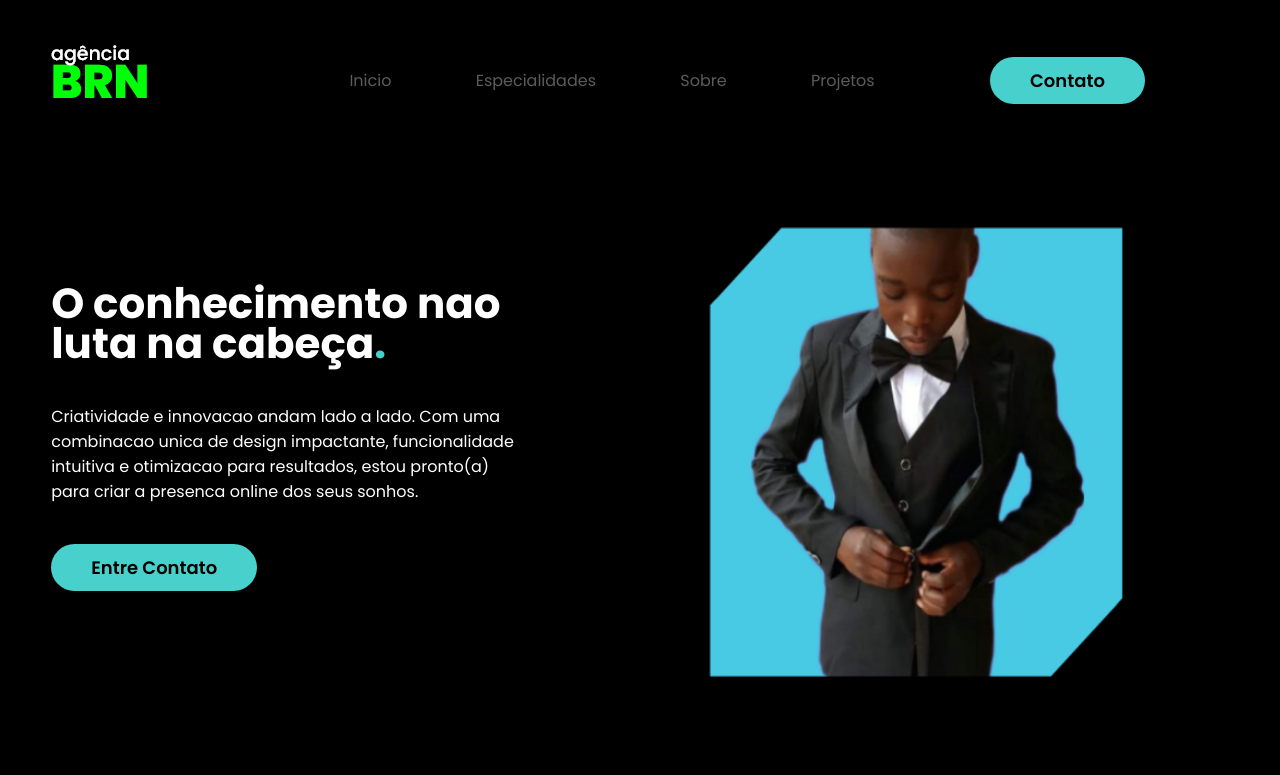
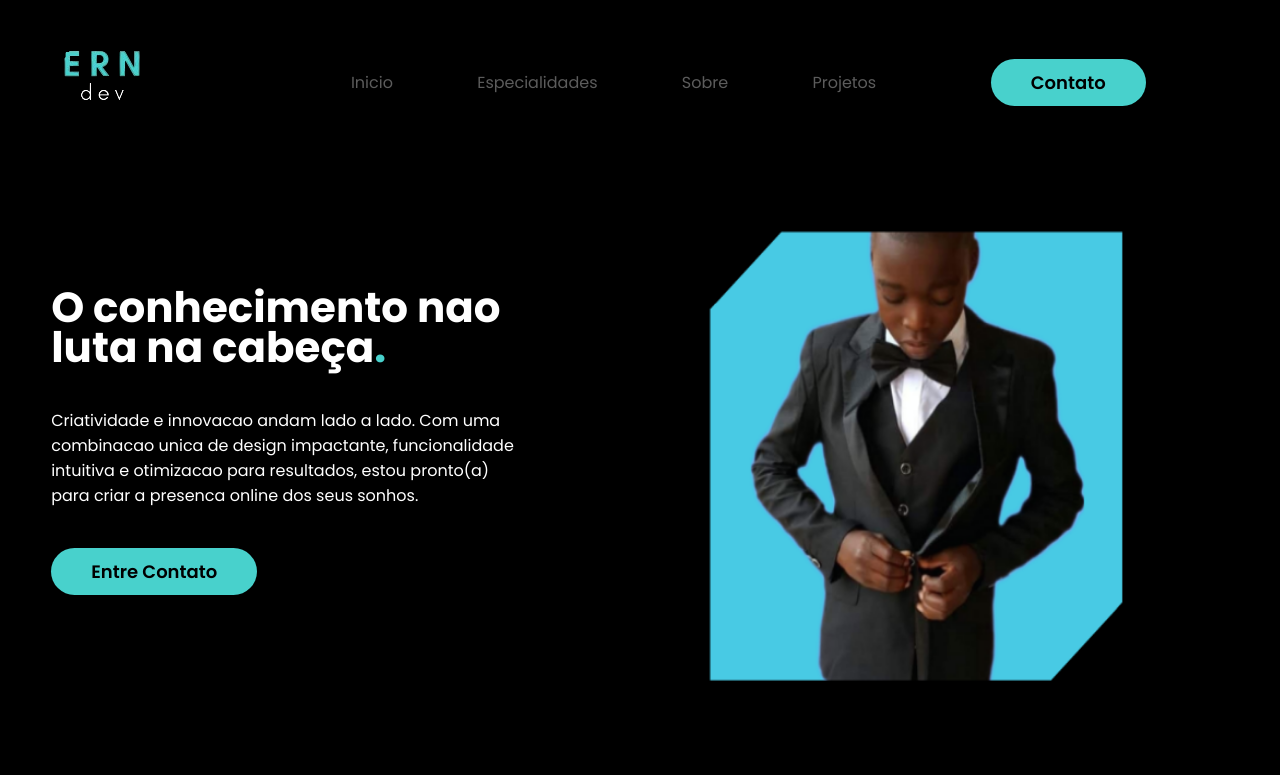
Before and after one commit to Ernicio-chilundo/portfolio_Ern, a plain HTML site: page index.html in a window 1280 px wide. Shown: the top 775 px of the page. Drawn offline with nearby package versions, Linux system fonts and the light colour scheme.

Commit message:
adicionado ninha logo

```diff
--- a/index.html
+++ b/index.html
@@ -4,6 +4,7 @@
     <meta charset="UTF-8">
     <meta name="viewport" content="width=device-width, initial-scale=1.0">
     <link rel="stylesheet" href="style.css">
+    <link rel="stylesheet" href="img/fivicon.png">
     <!--GOOGLE FONTS-->
     <link rel="preconnect" href="https://fonts.googleapis.com">
     <link rel="preconnect" href="https://fonts.gstatic.com" crossorigin>
@@ -21,7 +22,7 @@
         <div class="interface">
             <div class="logo">
                 <a href="#">
-                    <img src="/img/logo.png" alt="logo da Agencia ERN">
+                    <img src="img/logo-ern.png" alt="logo da Agencia ERN">
                 </a>
             </div><!--logo-->>
             <nav class="menu_desktop">
@@ -153,7 +154,7 @@
             <div class="line_footer">
                 <div class="flex">
                     <div class="logo_footer">
-                        <img src="img/logo.png" alt="logo da ERN AGENCIA">
+                        <img src="img/logo-ern.png" alt="logo da ERN dev">
                     </div><!--logo_footer-->
                     <div class="btn_social">
                         <a href="#"><button><i class="bi bi-instagram"></i></button></a>
```
Also changed, not shown: img/fivicon.png (added), img/logo-ern.png (added), img/logo.png (deleted).
